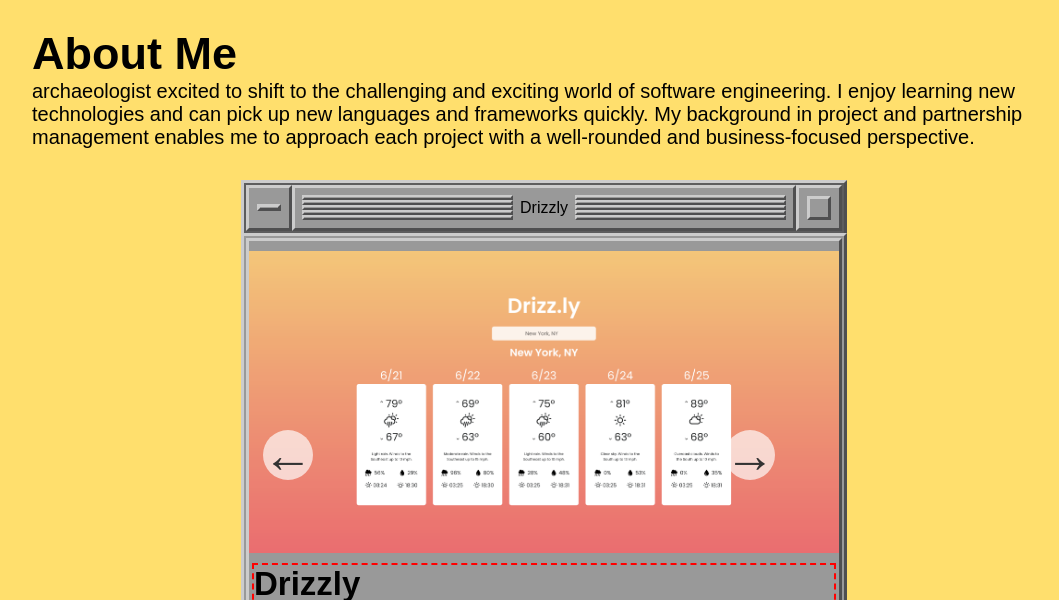
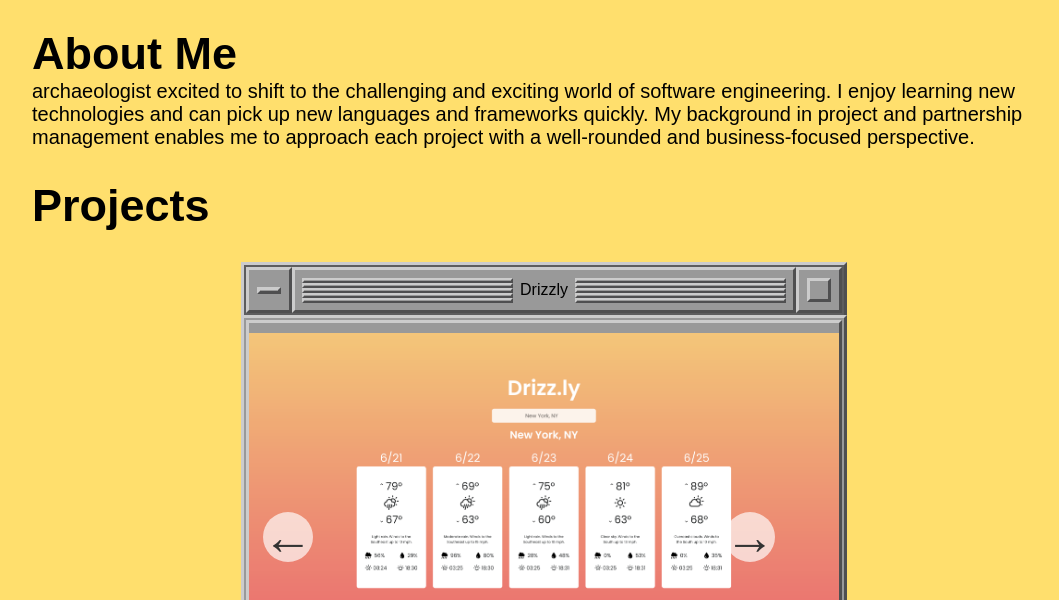
Before and after one commit to jjrobledo/personal-portfolio, a website built with Parcel: page index.html in a window 1280 px wide. Shown: the part 200-800 px from the top of the page, without its empty margins (96-1155 px from the left). Built offline with nearby package versions, Linux system fonts and the light colour scheme.

Commit message:
added new div for project heading

```diff
--- a/src/css/styles.css
+++ b/src/css/styles.css
@@ -158,6 +158,14 @@
     font-size: 20px;
   }
 
+  .projects-heading {
+    margin-bottom: 3%;
+  }
+
+  .project-h3 {
+    font-size: 45px;
+  }
+
   .window {
     position: absolute;
     top:0;
--- a/src/views.ts
+++ b/src/views.ts
@@ -5,16 +5,18 @@
   private header: HTMLElement;
   private projects: HTMLElement;
   private about: HTMLElement;
+  private projectHeadingDiv;
 
   constructor(listOfProjects: ProjectList) {
     this.listOfProjects = listOfProjects;
     this.header = new Header().generateHeader();
     this.projects = new ProjectListView(this.listOfProjects).render();
     this.about = new About().generateAbout();
+    this.projectHeadingDiv = new ProjectHeader().generateProjectHeader();
   }
 
   public render(): Node[] {
-    return [this.header, this.about, this.projects];
+    return [this.header, this.about, this.projectHeadingDiv, this.projects];
   }
 }
 
@@ -146,6 +148,23 @@
   }
 }
 
+class ProjectHeader extends CreateElement {
+  constructor() {
+    super();
+  }
+
+  public generateProjectHeader(): HTMLElement {
+    const projectHeadingDiv = this.createElement("div", "projects-heading");
+    const h3 = this.createElement("h3", "project-h3");
+
+    h3.innerHTML = "Projects";
+
+    projectHeadingDiv.append(h3);
+
+    return projectHeadingDiv;
+  }
+}
+
 class CreateProjectWindows extends CreateElement {
   private titleText: string;
   private imgURL: string;
```
